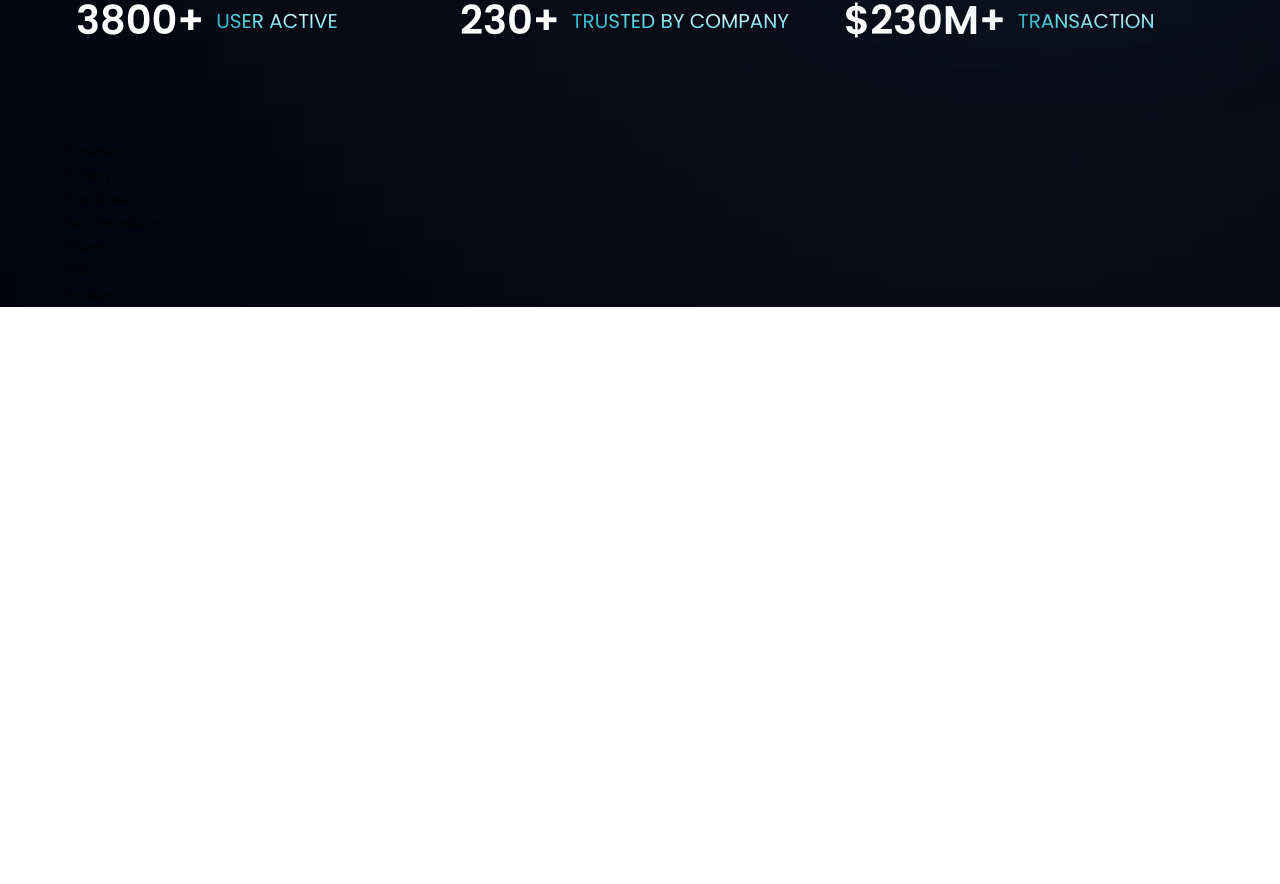
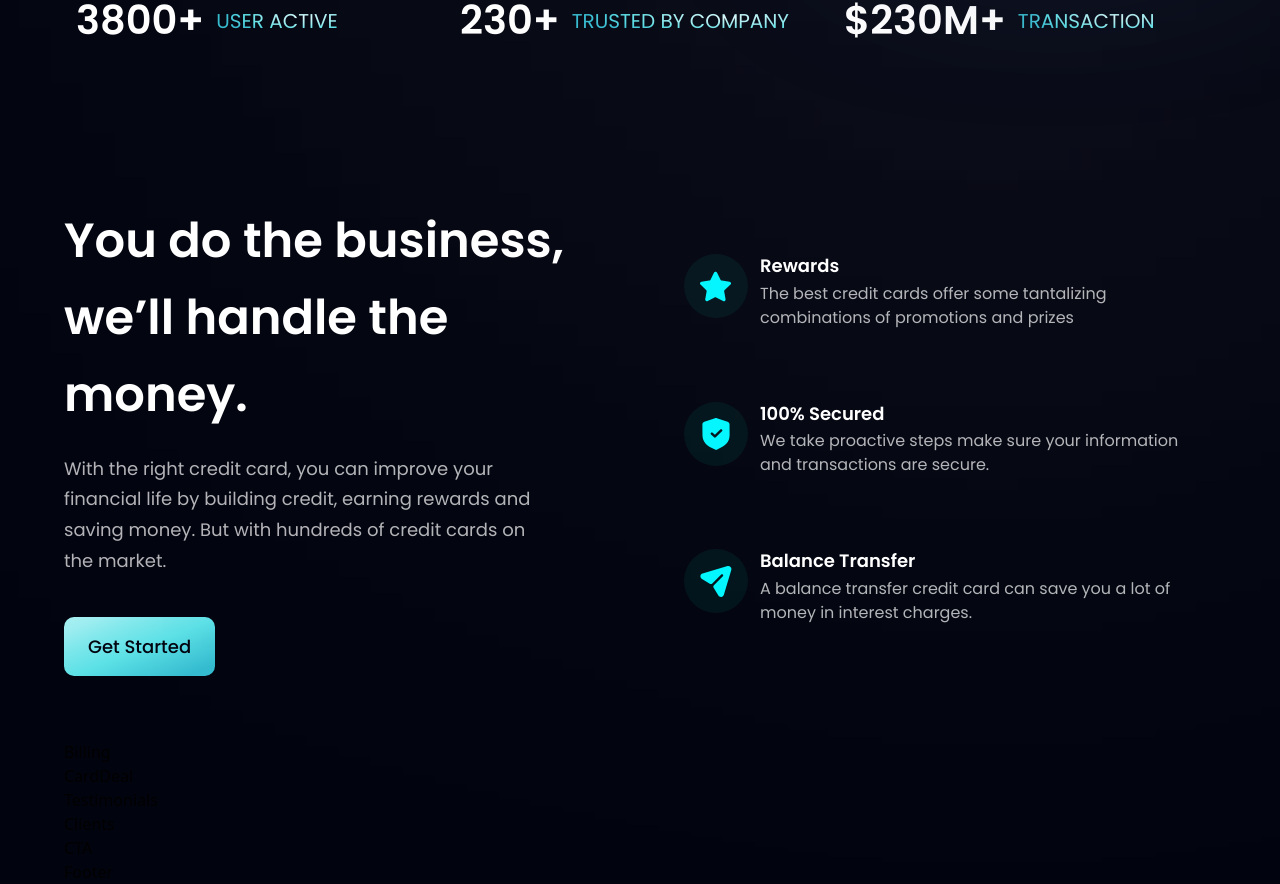
Before and after one commit to TheMVProgrammer/bank-modern-app, a React (Vite) app: page / in a window 1280 px wide. Shown: the part 806-1690 px from the top of the page. Before the commit the page ends 1113 px from the top, so only its background shows below. Built offline with nearby package versions, Linux system fonts and the light colour scheme.

Commit message:
Finishing business component

```diff
--- a/src/components/Business.jsx
+++ b/src/components/Business.jsx
@@ -1,8 +1,42 @@
-import React from 'react'
+import { features } from '../constants';
+import styles, { layout } from '../styles';
+import Button from './Button';
+
+const FeatureCard = ({ icon, title, content, index }) => (
+  <div className={`flex flex-row p-6 rounded-[20px] ${index !== features.length - 1 ? "mb-6" : "mb-0"} feature-card`}>
+    <div className={`w-[64px] h-[64px] rounded-full ${styles.flexCenter} bg-dimBlue`}>
+      <img src={icon} alt="star" className="w-[50%] h-[50%] object-contain" />
+    </div>
+    <div className="flex-1 flex flex-col ml-3">
+      <h4 className="font-poppins font-semibold text-white text-[18px] leading-[23.4px] mb-1">
+        {title}
+      </h4>
+      <p className="font-poppins font-normal text-dimWhite text-[16px] leading-[24px]">
+        {content}
+      </p>
+    </div>
+  </div>
+);
+
 
 const Business = () => {
   return (
-    <div>Business</div>
+    <section id='features' className={layout.section}>
+      <div className={layout.sectionInfo}>
+        <h2 className={styles.heading2}>You do the business, <br className='sm:block hidden' />
+        we’ll handle the money.</h2>
+        <p className={`${styles.paragraph} max-w-[470px] mt-5`}>
+        With the right credit card, you can improve your financial
+        life by building credit, earning rewards and saving money.
+        But with hundreds of credit cards on the market.</p>
+        <Button styles='mt-10' />
+      </div>
+      <div className={`${layout.sectionImg} flex-col`}>
+        {features.map((feature, index) => (
+          <FeatureCard key={feature.id} {...feature} index={index} />
+        ))}
+      </div>
+    </section>
   )
 }
 
--- /dev/null
+++ b/src/components/Button.jsx
@@ -0,0 +1,7 @@
+const Button = ({ styles }) => (
+  <button type="button" className={`py-4 px-6 font-poppins font-medium text-[18px] text-primary bg-blue-gradient rounded-[10px] outline-none ${styles}`}>
+    Get Started
+  </button>
+);
+
+export default Button;
```
